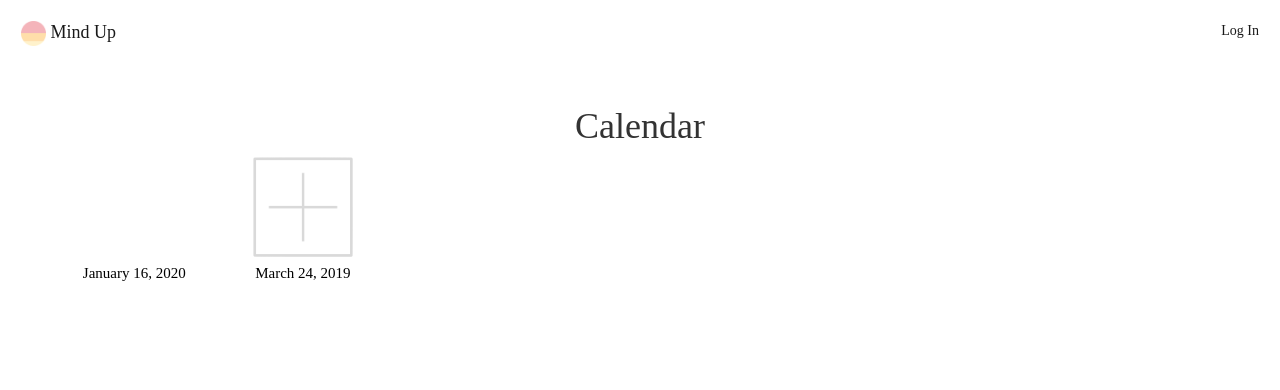
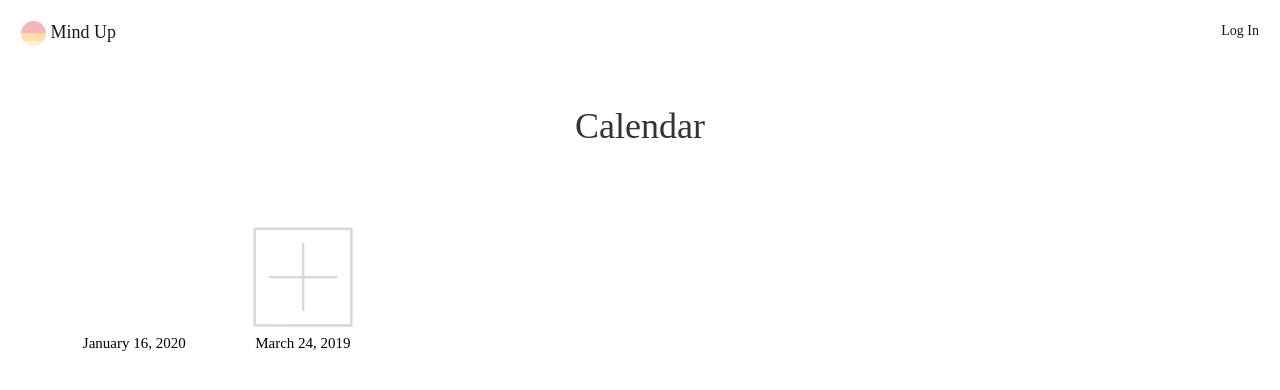
Before and after one commit to ddianalim/mindUp, a Node server app: template views/days/index.hbs in a window 1280 px wide. Shown: the top 390 px of the page. Run offline with Node 20, Linux system fonts and the light colour scheme; tables that the repository leaves empty hold one stand-in row (values such as "Sample post"); the template is opened without the code that fills it: values that come from a table or form of the project are taken from there, most other values are stand-ins (such as "Sample title", 1, 10 or a date in 2020); some libraries are stand-ins or nearby versions.

Commit message:
prettier

```diff
--- a/views/days/index.hbs
+++ b/views/days/index.hbs
@@ -1,5 +1,5 @@
 <div class="some-margin">
-  <div class="day-index" style="text-align: center;">
+  <div class="day-index" style="text-align: center; padding-bottom: 5em;">
     <h1 class="page-title">Calendar</h1>
   </div>
 
--- a/views/days/new.hbs
+++ b/views/days/new.hbs
@@ -85,7 +85,7 @@ input[type="text"]:focus,
       <div class="item active">
         <div class="section new-cover justify-content-center text-center">
 
-          <h1 class="hello">
+          <h1 class="hello" style="padding-top:18%;">
             Welcome back! Today is
             <script>
             var today = new Date(), dd = today.getDate(), mm = today.getMonth() + 1, month = '', yyyy = today.getFullYear();
```
